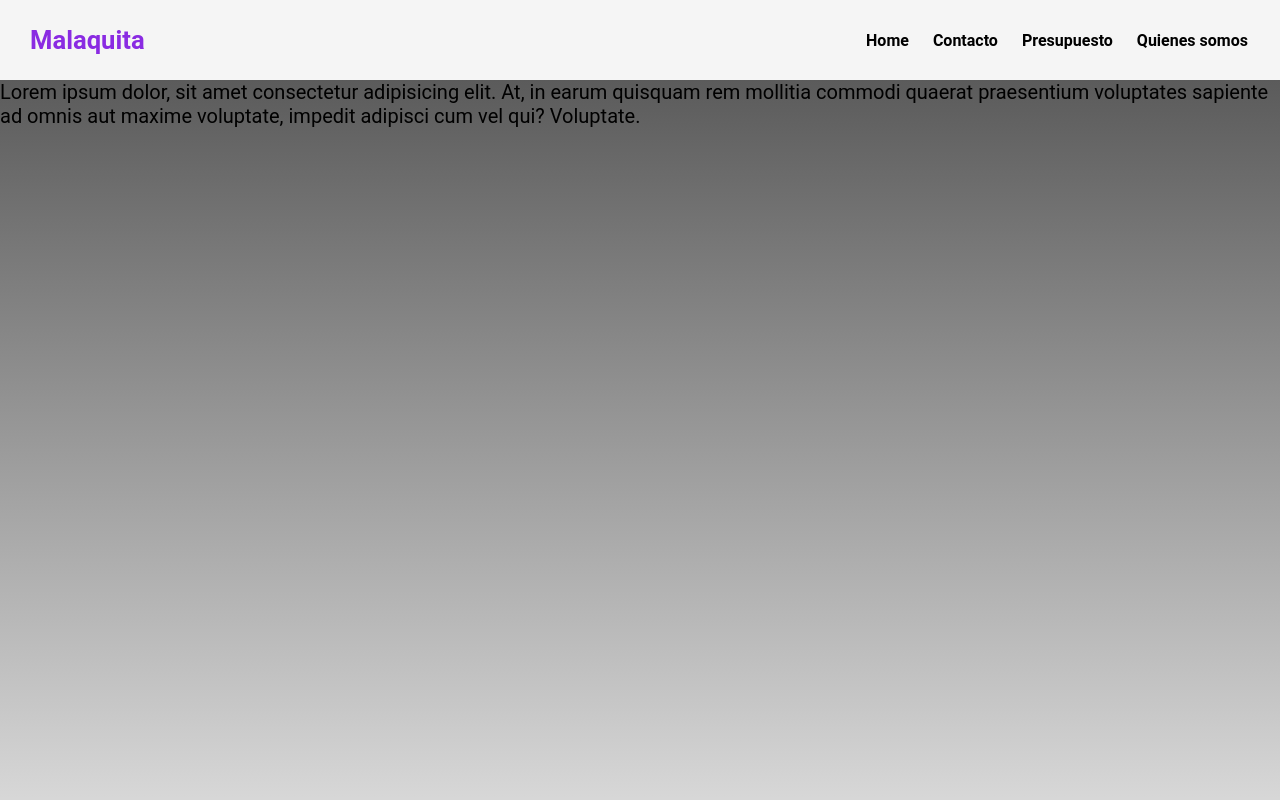
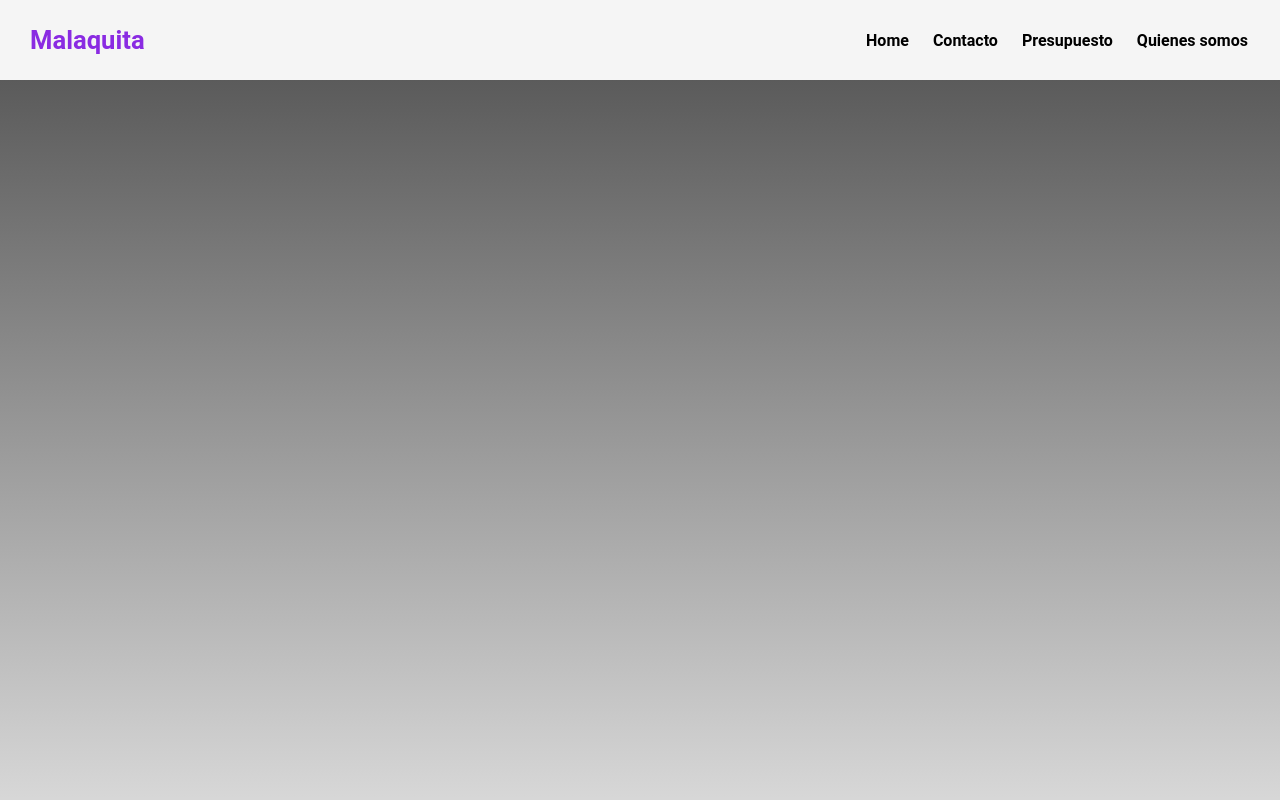
Before and after one commit to LgabrielO/Desarrollo-web1, a plain HTML site: page Pages/confiteria.html in a window 1280 px wide. Shown: the top 800 px of the page. Drawn offline with Linux system fonts and the light colour scheme.

Commit message:
agregamos en confiteria

```diff
--- a/Pages/confiteria.html
+++ b/Pages/confiteria.html
@@ -24,12 +24,7 @@
         </header>
         <main>
             <section class="text">
-                <p>
-                    Lorem ipsum dolor, sit amet consectetur adipisicing elit. At, in earum
-                    quisquam rem mollitia commodi quaerat praesentium voluptates sapiente
-                    ad omnis aut maxime voluptate, impedit adipisci cum vel qui?
-                    Voluptate.
-                </p>
+
             </section>
         </main>
         <footer>
```
